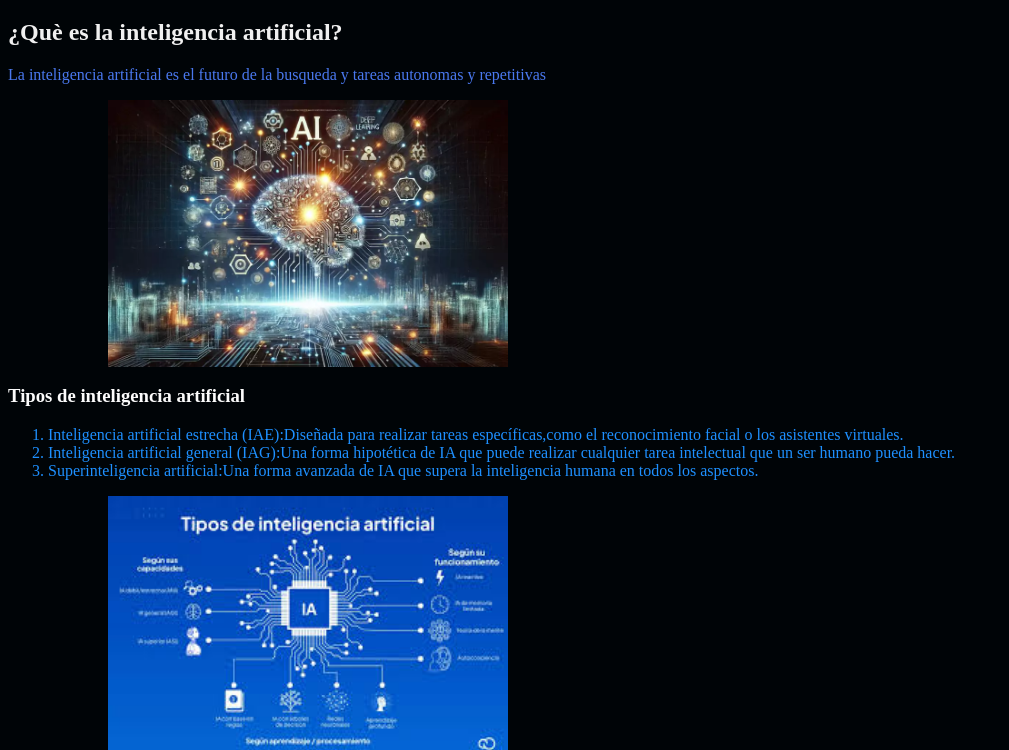
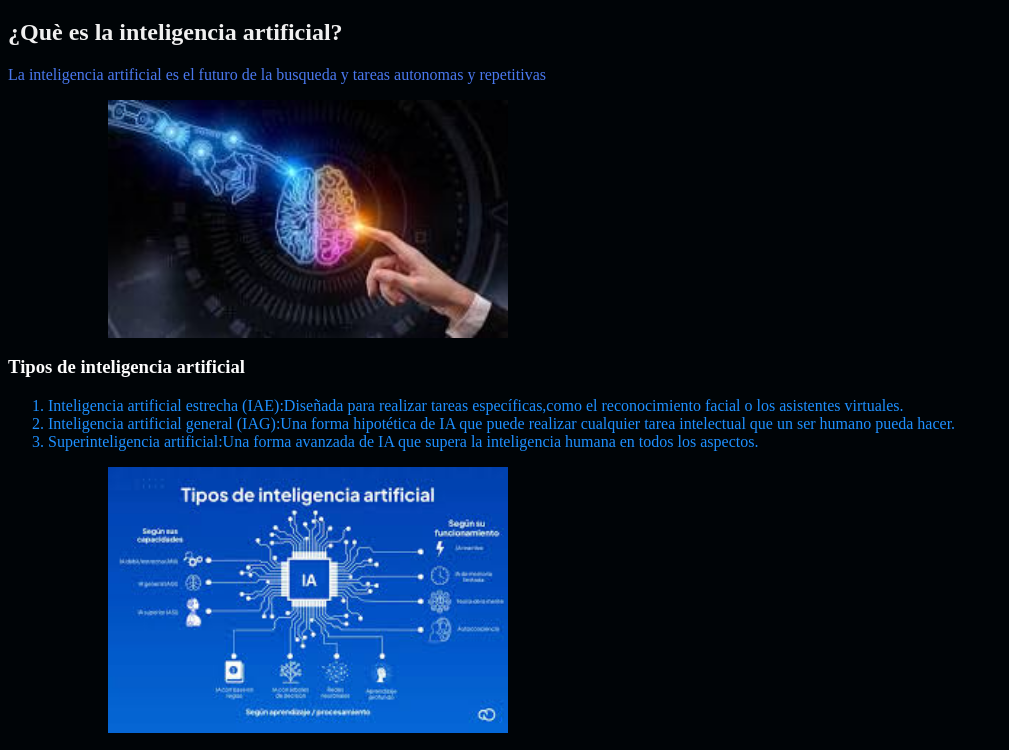
Before and after one commit to andripaulinopaula-collab/andri-projecto-ia, a plain HTML site: page index.html in a window 1280 px wide. Shown: the part 61-811 px from the top of the page, without its empty margins (0-1009 px from the left). Drawn offline with Linux system fonts and the light colour scheme.

Commit message:
Add files via upload
Signed-off-by: andripaulinopaula-collab <andripaulinopaula@gmail.com>

```diff
--- a/index.html
+++ b/index.html
@@ -15,7 +15,7 @@
 
 <p class="descripcion">La inteligencia artificial es el futuro de la busqueda y tareas autonomas y repetitivas</p>
 
-<img src="ia.png" style="display:block; margin-left:100px; width:400px;">
+<img src="IA.1.jpeg" style="display:block; margin-left:100px; width:400px;">
 
 
 
@@ -51,6 +51,8 @@
     <li>Toma de decisiones: Puede tomar decisiones basadas en datos analizados</li>
 </ul>
 
+
+
      <h5>Fuentes</h5>
      <p><a href="https://es.wikipedia.org/wiki/Inteligencia_artificial  ">Wikipedia</a></p>
 
```
Also changed, not shown: IA.1.jpeg (added).
